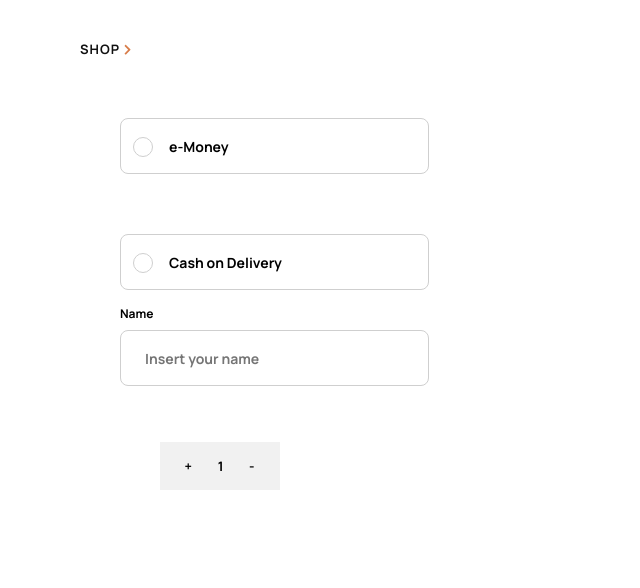
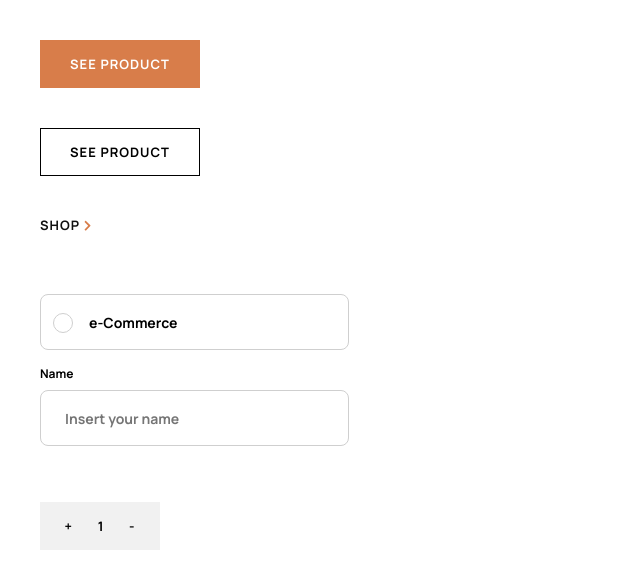
Before and after one commit to Avenntador/Audiophille-app, a React (Create React App) app: page / in a window 1280 px wide. Shown: the top 588 px of the page, without its empty margins (0-640 px from the left). Built offline with nearby package versions, Linux system fonts and the light colour scheme.

Commit message:
form react components

```diff
--- a/src/components/App.js
+++ b/src/components/App.js
@@ -1,49 +1,34 @@
-import { FontAwesomeIcon } from '@fortawesome/react-fontawesome';
 import './App.scss';
-
+import Button from './form/Button';
+import SecondaryButton from './form/SecondaryButton';
+import InputRadio from './form/InputRadio';
+import Input from './form/Input';
+import CartCounter from './form/CartCounter';
 
 function App() {
-
   return (
     <div className="App">
-      {/* <h1 className='heading__one'>Text for testing</h1>
-        <h2 className='heading__two'>Text for testing</h2>
-        <h3 className='heading__three'>Text for testing</h3>
-        <h4 className='heading__four'>Text for testing</h4>
-        <h5 className='heading__five'>Text for testing</h5>
-        <h6 className='heading__six'>Text for testing</h6>
-        <p className='overline'>Text for testing</p>
-        <p className='subtitle'>Text for testing</p>
-        <p className='paragraph'>Text for testing Text for testing Text for testing Text for testing Text for testing</p>
-        <a className='btn btn__one' href="#">see product</a>
-        <a className='btn btn__two' href="#">see product</a>
-      */}
 
-      <a className='btn btn__three' href="#">
-        {`shop  `}
-        {<FontAwesomeIcon icon="chevron-right" size="sm" color='#D87D4A' />}
-      </a>
-      <div className='input-radio__wrapper'>
-        <input className='input-radio' type="radio" name="radio" id="" />
-        <label className='input-radio__label' htmlFor="radio">e-Money</label>
+      <div>
+        <Button type={'one'} />
       </div>
-      <div className='input-radio__wrapper '>
-        <input className='input-radio' type="radio" name="radio" id="" />
-        <label className='input-radio__label' htmlFor="radio">Cash on Delivery</label>
+      <div>
+        <Button type={'two'} />
       </div>
-      <div className='input1'>
-        <input name='input' className='input' type="text" placeholder='Insert your name' />
-        <label className='input__label' htmlFor='input'>Name</label>
+      <div>
+        <SecondaryButton />
+      </div>
+      <div>
+        <InputRadio title={'e-Commerce'} />
       </div>
 
-      <div className='input1'>
-        <div className='cart-counter'>
-          <span className='cart-counter__plus'>+</span>
-          <span className='cart-counter__amount'>1</span>
-          <span className='cart-counter__minus'>-</span>
-        </div>
+      <div>
+        <Input />
       </div>
 
+      <div>
+        <CartCounter />
+      </div>
 
     </div>
   );
--- a/src/components/App.scss
+++ b/src/components/App.scss
@@ -1,8 +1,3 @@
-@import './../sass/components/button';
-@import './../sass/components/input';
-@import './../sass/components/input-radio';
-@import '../sass/components/cart-counter';
-
-div {
+.App > div{
     margin: 4rem;
 }
--- /dev/null
+++ b/src/components/form/Button.js
@@ -0,0 +1,11 @@
+import '../../sass/components/_button.scss';
+
+function Button({ type }) {
+    return (
+        <>
+            <a className={`btn btn__${type}`} href="#">see product</a>
+        </>
+    );
+}
+
+export default Button;
--- /dev/null
+++ b/src/components/form/CartCounter.js
@@ -0,0 +1,13 @@
+import '../../sass/components/_cart-counter.scss';
+
+function CartCounter() {
+    return (
+        <div className='cart-counter'>
+            <span className='cart-counter__plus'>+</span>
+            <span className='cart-counter__amount'>1</span>
+            <span className='cart-counter__minus'>-</span>
+        </div>
+    );
+}
+
+export default CartCounter;
--- /dev/null
+++ b/src/components/form/Input.js
@@ -0,0 +1,12 @@
+import '../../sass/components/_input.scss';
+
+function Input() {
+    return (
+        <div>
+            <input name='input' className='input' type="text" placeholder='Insert your name' />
+            <label className='input__label' htmlFor='input'>Name</label>
+        </div>
+    );
+}
+
+export default Input;
--- /dev/null
+++ b/src/components/form/InputRadio.js
@@ -0,0 +1,12 @@
+import '../../sass/components/_input-radio.scss';
+
+function InputRadio({ title }) {
+    return (
+        <div>
+            <input className='input-radio' type="radio" name="radio" id="" />
+            <label className='input-radio__label' htmlFor="radio">{title}</label>
+        </div>
+    );
+}
+
+export default InputRadio;
--- /dev/null
+++ b/src/components/form/SecondaryButton.js
@@ -0,0 +1,16 @@
+import '../../sass/components/_button.scss';
+import { FontAwesomeIcon } from '@fortawesome/react-fontawesome';
+
+
+function SecondaryButton() {
+    return (
+        <>
+            <a className='btn btn__three' href="#">
+                {`shop  `}
+                {<FontAwesomeIcon icon="chevron-right" size="sm" color='#D87D4A' />}
+            </a>
+        </>
+    );
+}
+
+export default SecondaryButton;
```
